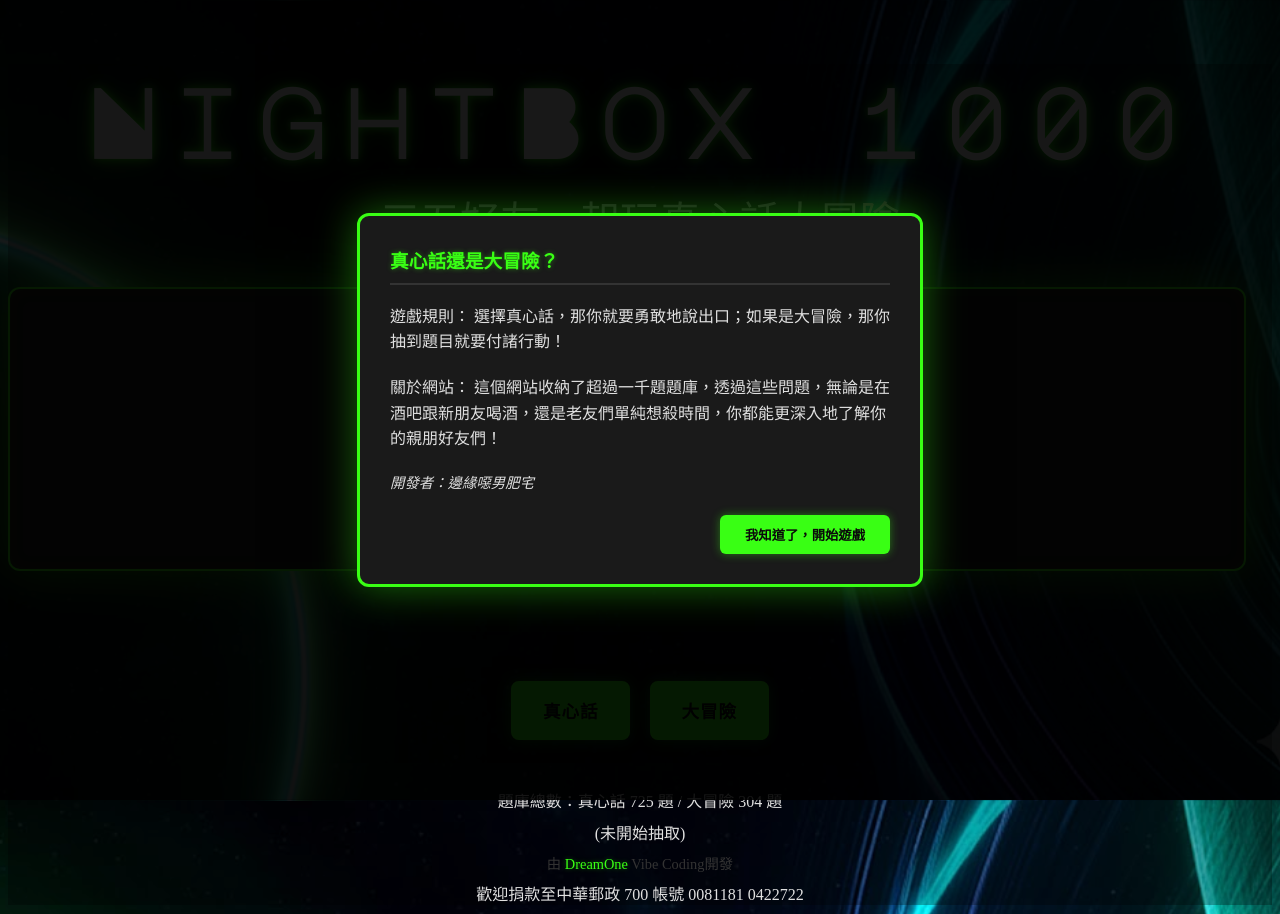
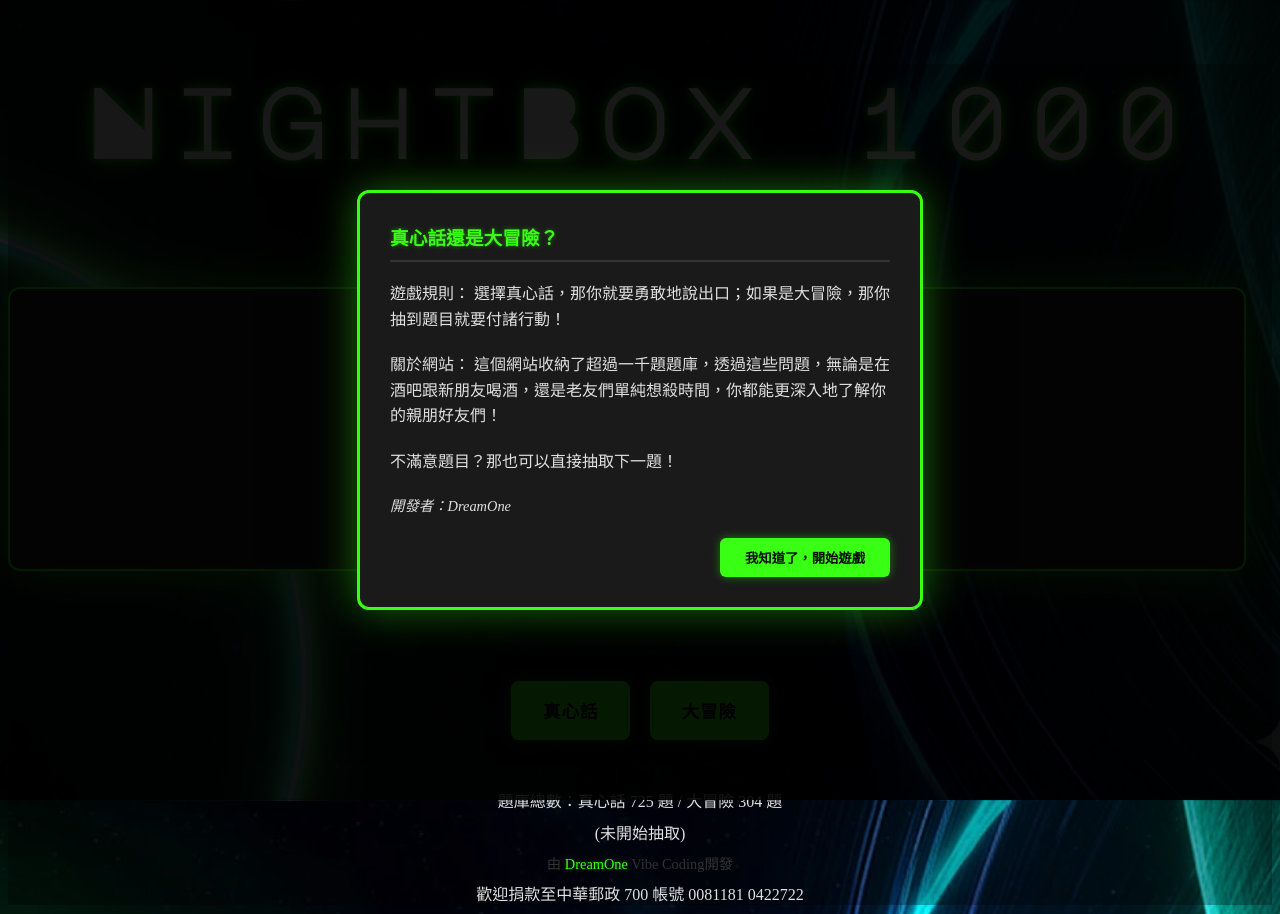
Before and after one commit to DreamOne09/Night1000, a plain HTML site: page index.html in a window 1280 px wide. Drawn offline with Linux system fonts and the light colour scheme; a script that the page names is missing.

Commit message:
Update index.html

```diff
--- a/index.html
+++ b/index.html
@@ -351,8 +351,12 @@
                 關於網站： 這個網站收納了超過一千題題庫，透過這些問題，無論是在酒吧跟新朋友喝酒，還是老友們單純想殺時間，你都能更深入地了解你的親朋好友們！
             </p>
 
+            <p>
+                不滿意題目？那也可以直接抽取下一題！
+            </p>
+
             <p class="dev-note">
-                開發者：邊緣噁男肥宅
+                開發者：DreamOne
             </p>
 
             <button id="modal-close-btn">
```
